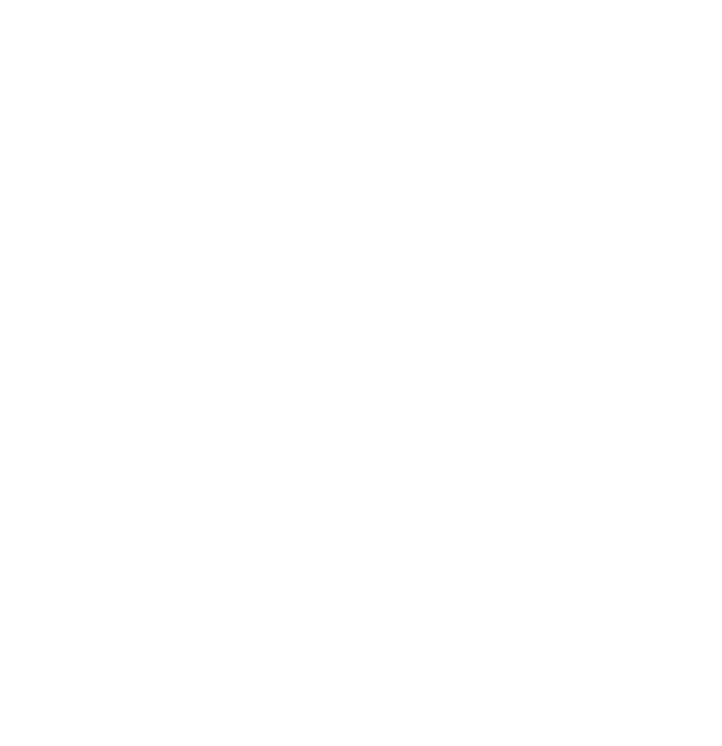
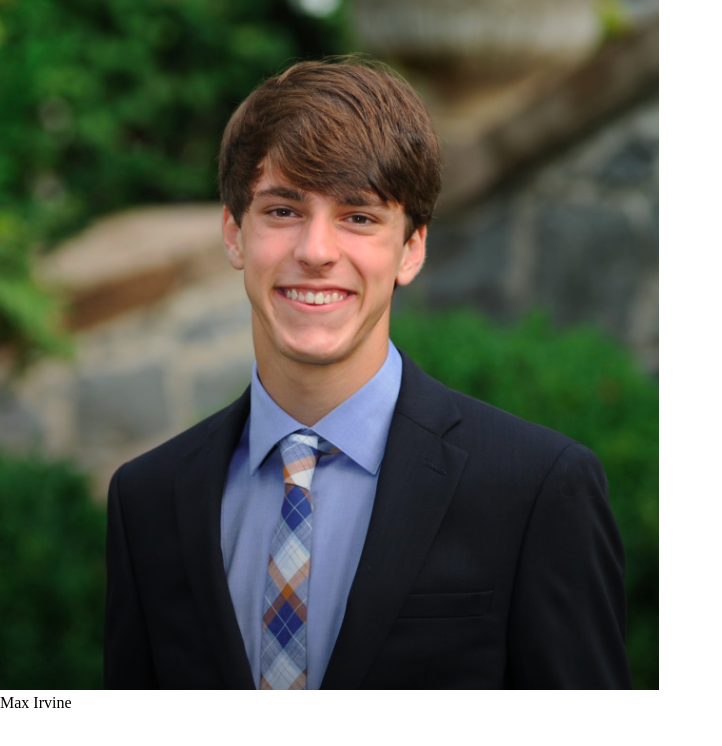
Before and after one commit to maxIrvine/image-hover-practice, a plain HTML site: page index.html in a window 1280 px wide. Shown: the whole page, without its empty margins (0-722 px from the left). Drawn offline with nearby package versions, Linux system fonts and the light colour scheme.

Commit message:
adds image and text

```diff
--- a/index.html
+++ b/index.html
@@ -9,6 +9,12 @@
     <link rel="stylesheet" href="stylesheets/main.css">
 </head>
 <body>
+    <div class="container">
+        <img src="images/max.png" alt="max irvine" class="image">
+        <div class="overlay">
+            <div class="text">Max Irvine</div>
+        </div>
+    </div>
 
 </body>
 </html>
```
Also changed, not shown: images/max.png (added).
